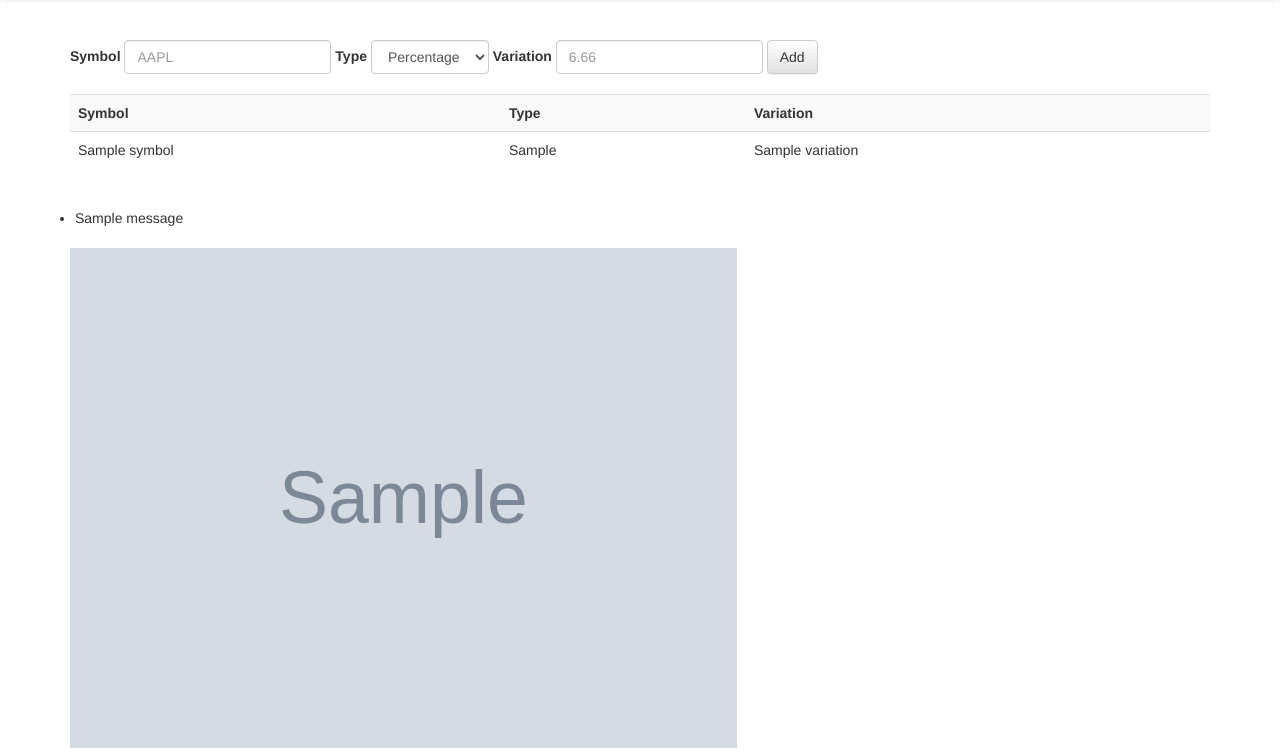
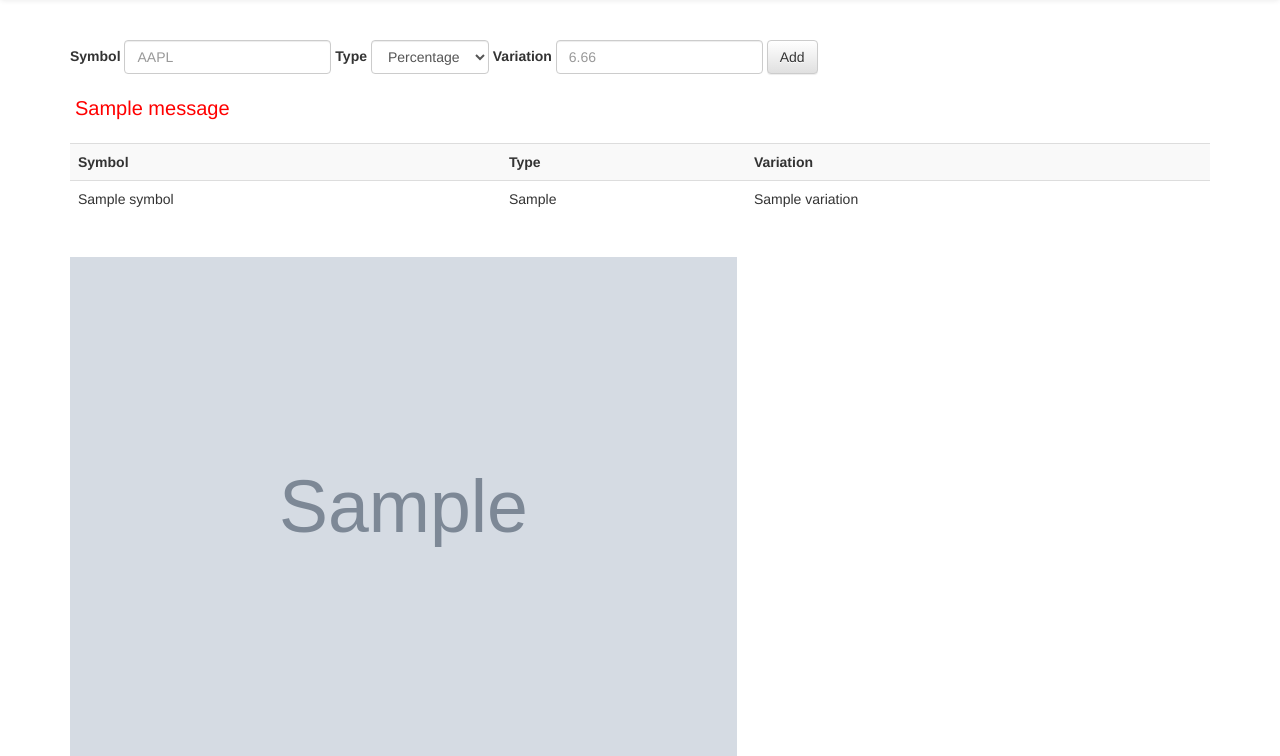
Before and after one commit to kaisaf/Stock-Tracker, a Django app: template tracker_project/stock_app/templates/stock_app/home.html in a window 1280 px wide. Shown: the part 52-808 px from the top of the page. Run offline with Django 3.2, Linux system fonts and the light colour scheme; the template is opened without the code that fills it: most values are stand-ins (such as "Sample title", 1, 10 or a date in 2020); grey boxes marked "Sample" are stand-in pictures; one stand-in notice (Sample message) is shown; some libraries are stand-ins or nearby versions.

Commit message:
added css

```diff
--- a/tracker_project/stock_app/static/stock_app/css/styles.css
+++ b/tracker_project/stock_app/static/stock_app/css/styles.css
@@ -18,3 +18,13 @@
     border-radius: 5%;
     padding: 10px;
 }
+
+.messages {
+    list-style-type: none;
+}
+
+.error {
+    font-size: 20px;
+    color: red;
+    text-decoration: none;
+}
--- a/tracker_project/stock_app/templates/stock_app/home.html
+++ b/tracker_project/stock_app/templates/stock_app/home.html
@@ -33,7 +33,15 @@
     </form>
   </div>
 
-
+  <div class="error">
+    {% if messages %}
+    <ul class="messages">
+        {% for message in messages %}
+        <li>{{ message }}</li>
+        {% endfor %}
+    </ul>
+    {% endif %}
+  </div>
 
   <div class="container">
     <table class="table table-striped">
@@ -56,16 +64,6 @@
     </table>
   </div>
 
-  <div class="error_messages">
-    {% if messages %}
-    <ul class="messages">
-        {% for message in messages %}
-        <li>{{ message }}</li>
-        {% endfor %}
-    </ul>
-    {% endif %}
-  </div>
-
 
   <div class="container">
     {% if stocks %}
--- a/tracker_project/stock_app/templates/stock_app/signin.html
+++ b/tracker_project/stock_app/templates/stock_app/signin.html
@@ -25,7 +25,7 @@
     <button type="submit" class="btn btn-default">Sign in</button>
   </div>
 </div>
-<div class="form-group">
+<div class="error">
   <div class="col-sm-offset-2 col-sm-10">
     <p>{{ error_message}}</p>
   </div>
--- a/tracker_project/stock_app/templates/stock_app/signup.html
+++ b/tracker_project/stock_app/templates/stock_app/signup.html
@@ -35,9 +35,9 @@
   </div>
 </div>
 </form>
-<div class="form-group">
+<div class="error">
   <div class="col-sm-offset-2 col-sm-10">
-    <p>{{ error_message}}</p>
+    <p>{{ error_message }}</p>
   </div>
 </div>
 
```
